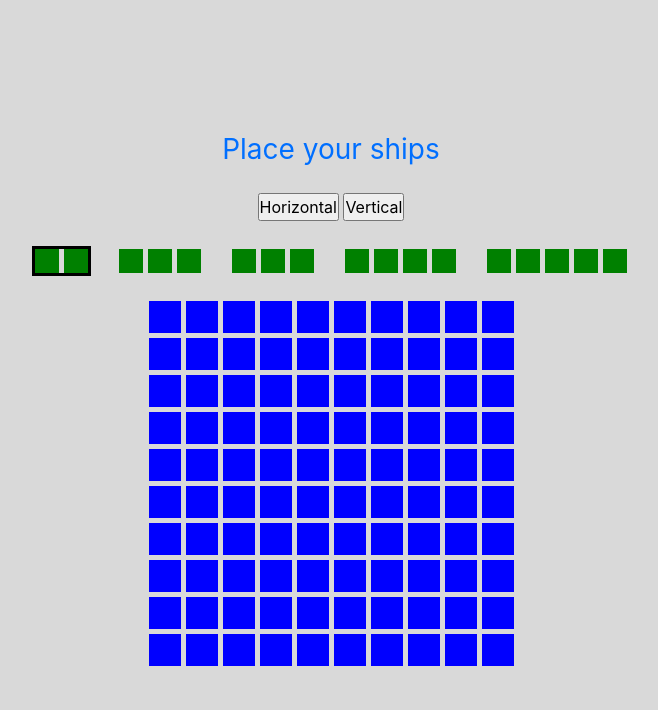
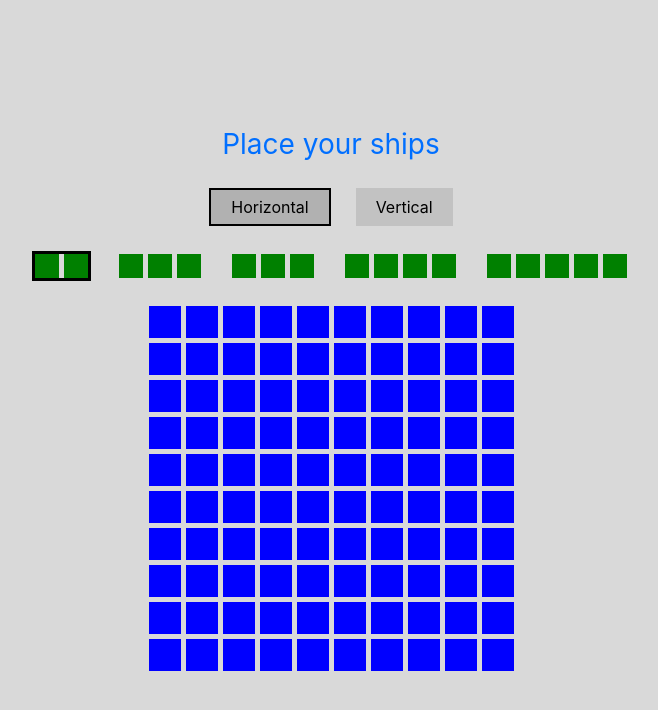
Before and after one commit to tjjames230/battleship, a website built with webpack: page src/index.html in a window 1280 px wide. Shown: the whole page, without its empty margins (309-967 px from the left). Built offline with nearby package versions, Linux system fonts and the light colour scheme.

Commit message:
added styling for buttons

```diff
--- /dev/null
+++ b/src/scss/components/_buttons.scss
@@ -0,0 +1,22 @@
+@use "../globals/" as *;
+@use "../utilities/" as *;
+
+#button-ctn {
+	display: flex;
+	gap: rem(25);
+
+	button {
+		background-color: rgb(194, 194, 194);
+		border: none;
+		padding: rem(5) rem(20);
+	}
+
+	button:hover {
+		cursor: pointer;
+	}
+
+	.active-btn {
+		background-color: rgb(177, 177, 177);
+		border: 2px solid black;
+	}
+}
--- a/src/scss/components/index.scss
+++ b/src/scss/components/index.scss
@@ -1 +1,2 @@
 @forward "gameboard";
+@forward "buttons";
```
Also changed, not shown: dist/main.bundle.js.
